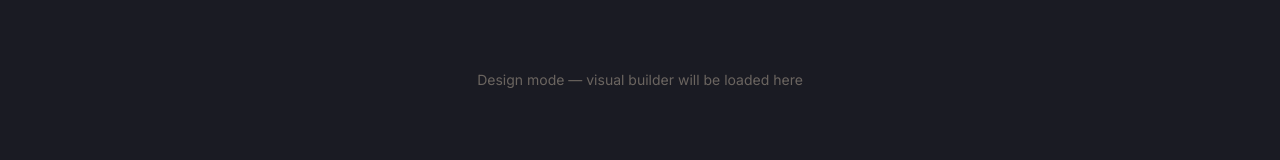
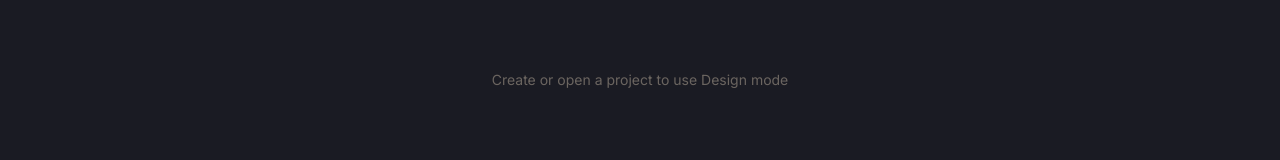
Before and after one commit to storesA2Z/appkit, a React (Vite) app in the folder packages/editor/: page / in a window 1280 px wide. Both pictures are taken after a click on the button "Design". Shown: the part 330-490 px from the top of the page. Built offline with nearby package versions, Linux system fonts and the light colour scheme.

Commit message:
feat: integrate DesignModeWrapper into App shell replacing placeholder

```diff
--- a/packages/editor/src/App.tsx
+++ b/packages/editor/src/App.tsx
@@ -6,6 +6,7 @@ import { VSCodePane } from './components/VSCodePane';
 import { PreviewPane } from './components/PreviewPane';
 import { AiChatSidebar } from './components/AiChatSidebar';
 import { StatusBar } from './components/StatusBar';
+import { DesignModeWrapper } from './components/DesignModeWrapper';
 import { useEditorStore } from './store/editor-store';
 
 export default function App() {
@@ -17,8 +18,8 @@ export default function App() {
       <Toolbar />
 
       <div className="flex-1 overflow-hidden">
-        <div className="h-full" style={{ display: mode === 'design' ? 'flex' : 'none', alignItems: 'center', justifyContent: 'center' }}>
-          <p className="text-sm text-ide-text-dim">Design mode — visual builder will be loaded here</p>
+        <div className="h-full" style={{ display: mode === 'design' ? 'block' : 'none' }}>
+          <DesignModeWrapper />
         </div>
 
         <div className="h-full" style={{ display: mode === 'code' ? 'block' : 'none' }}>
```
